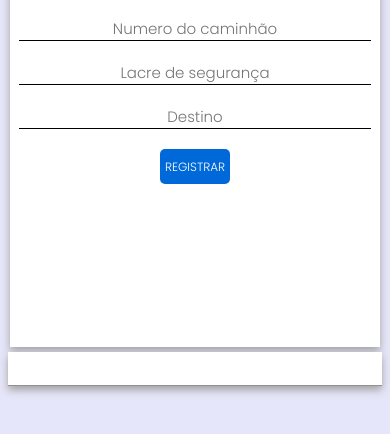
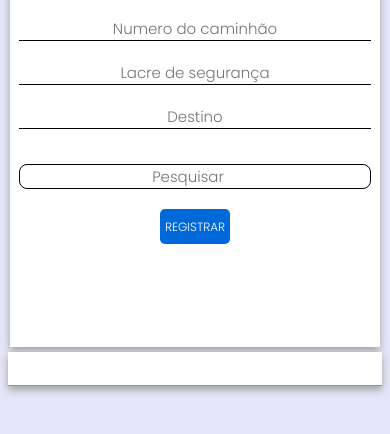
Before and after one commit to Marioguerra-MG/TRASPORTE-FACIL, a plain HTML site: page index.html in a window 390 px wide. Shown: the part 90-524 px from the top of the page. Drawn offline with nearby package versions, Linux system fonts and the light colour scheme.

Commit message:
Adicao do campo pesquisar

```diff
--- a/css/index.css
+++ b/css/index.css
@@ -158,11 +158,18 @@ tbody{
 }
 
 
-@media(max-width : 1080px){
+@media(max-width : 1260px){
 
     form input{
         width: 150px;
         font-size: 12px;
+        text-align: center;
+    }
+
+    #pesquisar{
+        border: 1px solid black;
+        border-radius: 8px;
+        margin-top: 15px;
     }
 
     form button{
@@ -192,7 +199,13 @@ tbody{
 
 }
 
-@media(max-width : 720px){
+@media(max-width : 940px){
+
+    #pesquisar{
+        border: 1px solid black;
+        border-radius: 8px;
+        margin-top: 15px;
+    }
 
     .conteudoEntradas{
         display: flex;
--- a/index.html
+++ b/index.html
@@ -18,7 +18,9 @@
                 <input type="text" id="numeroCaminhao" placeholder="Numero do caminhão" required/>
                 <input type="text" id="lacre" placeholder="Lacre de segurança" required/>
                 <input type="text" id="destino" placeholder="Destino" required/>
+                <input type="search" id="pesquisar" placeholder="Pesquisar"/>
                 <button type="submit" id="registrar">REGISTRAR</button>
+
             </form>
             <button id="listaMotoristas">Lista de motoristas<i class="fa-solid fa-chevron-down"></i></button>
         </div>
```
